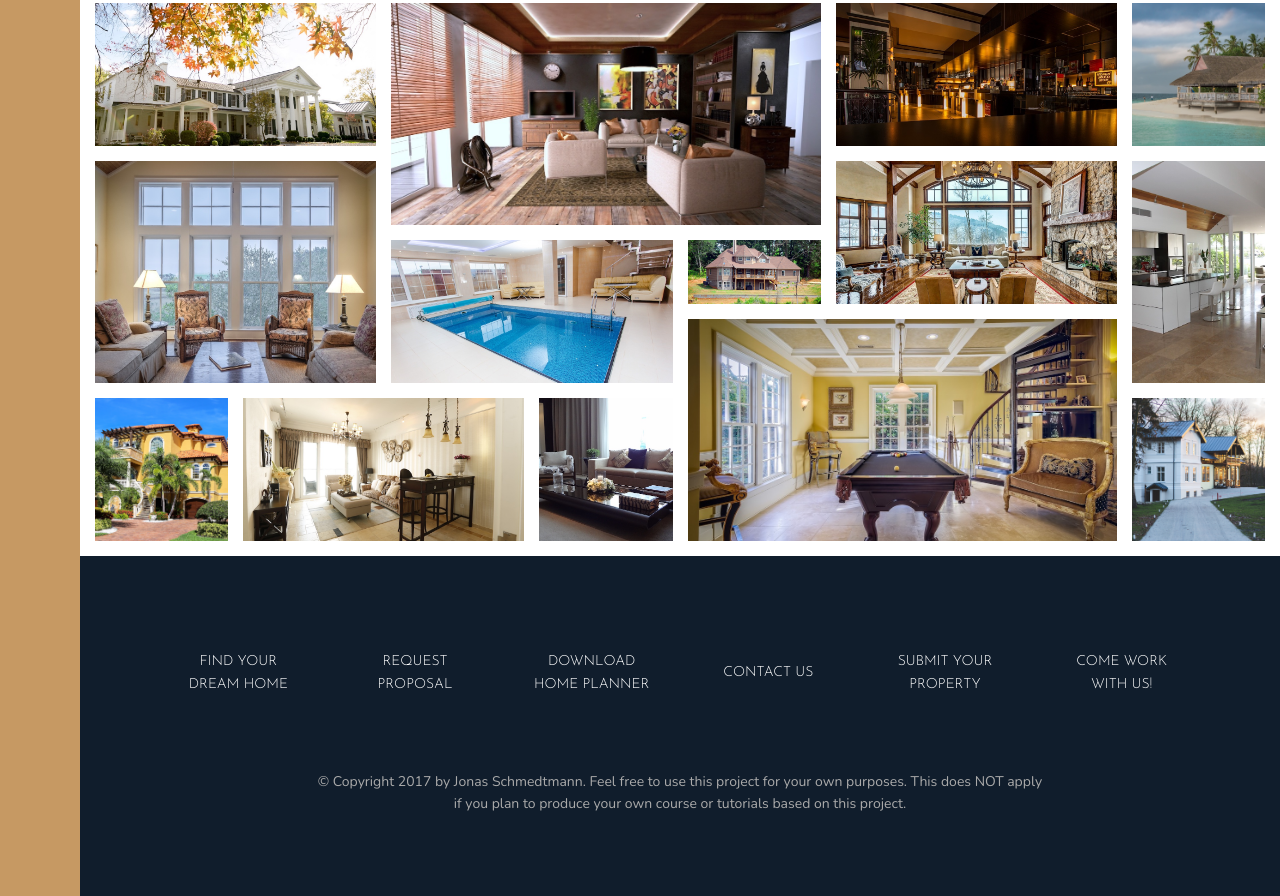
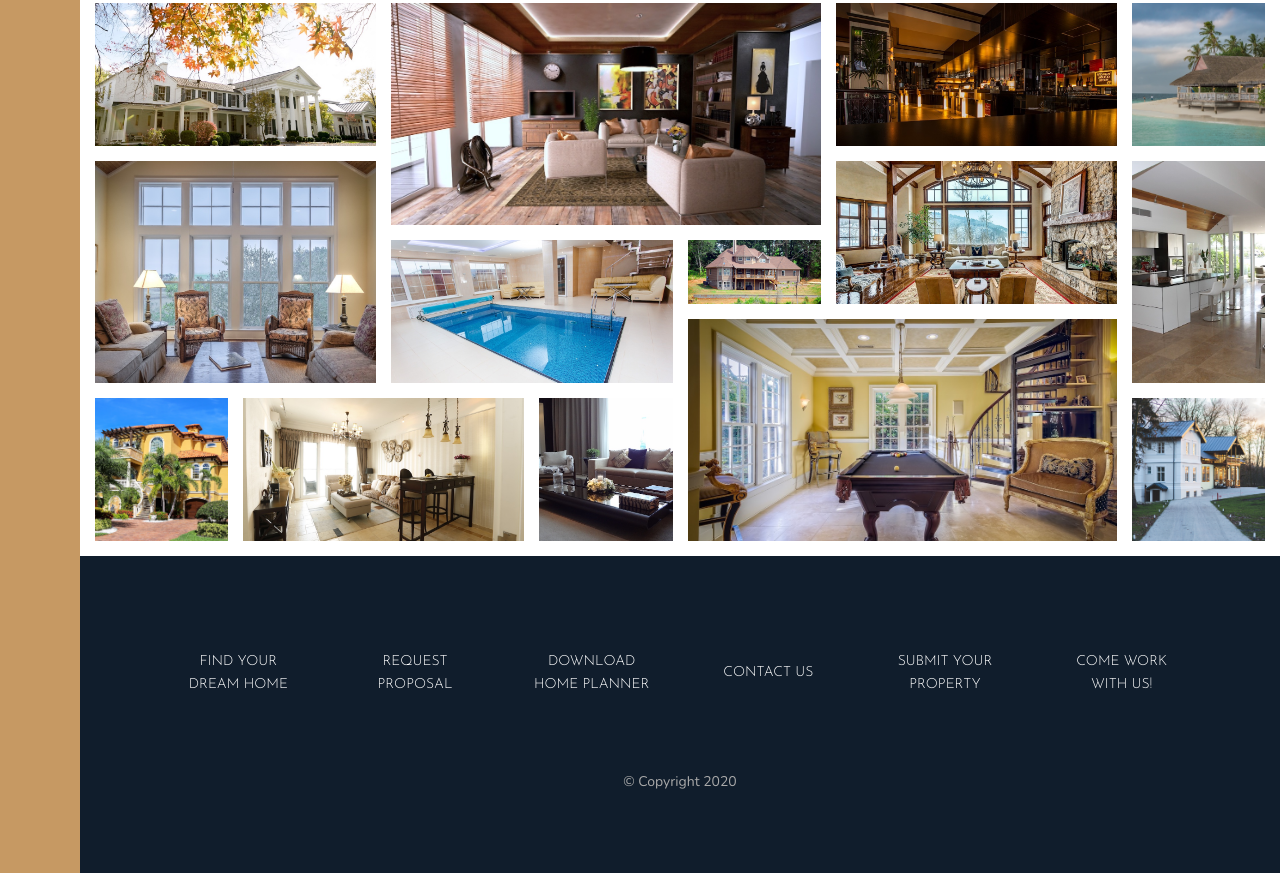
Before and after one commit to abumubarak-dev/nexters, a website: page index.html in a window 1280 px wide. Shown: the part 3084-3980 px from the top of the page. After the commit the page ends 3957 px from the top, so only its background shows below. Drawn offline with nearby package versions, Linux system fonts and the light colour scheme.

Commit message:
Update index.html

```diff
--- a/index.html
+++ b/index.html
@@ -341,7 +341,7 @@
                     <li class="nav__item"><a href="#" class="nav__link">Come work with us!</a></li>
             </ul>
             <p class="copyright">
-                &copy; Copyright 2017 by Jonas Schmedtmann. Feel free to use this project for your own purposes. This does NOT apply if you plan to produce your own course or tutorials based on this project.
+                &copy; Copyright 2020
             </p>
         </footer>
 
```
